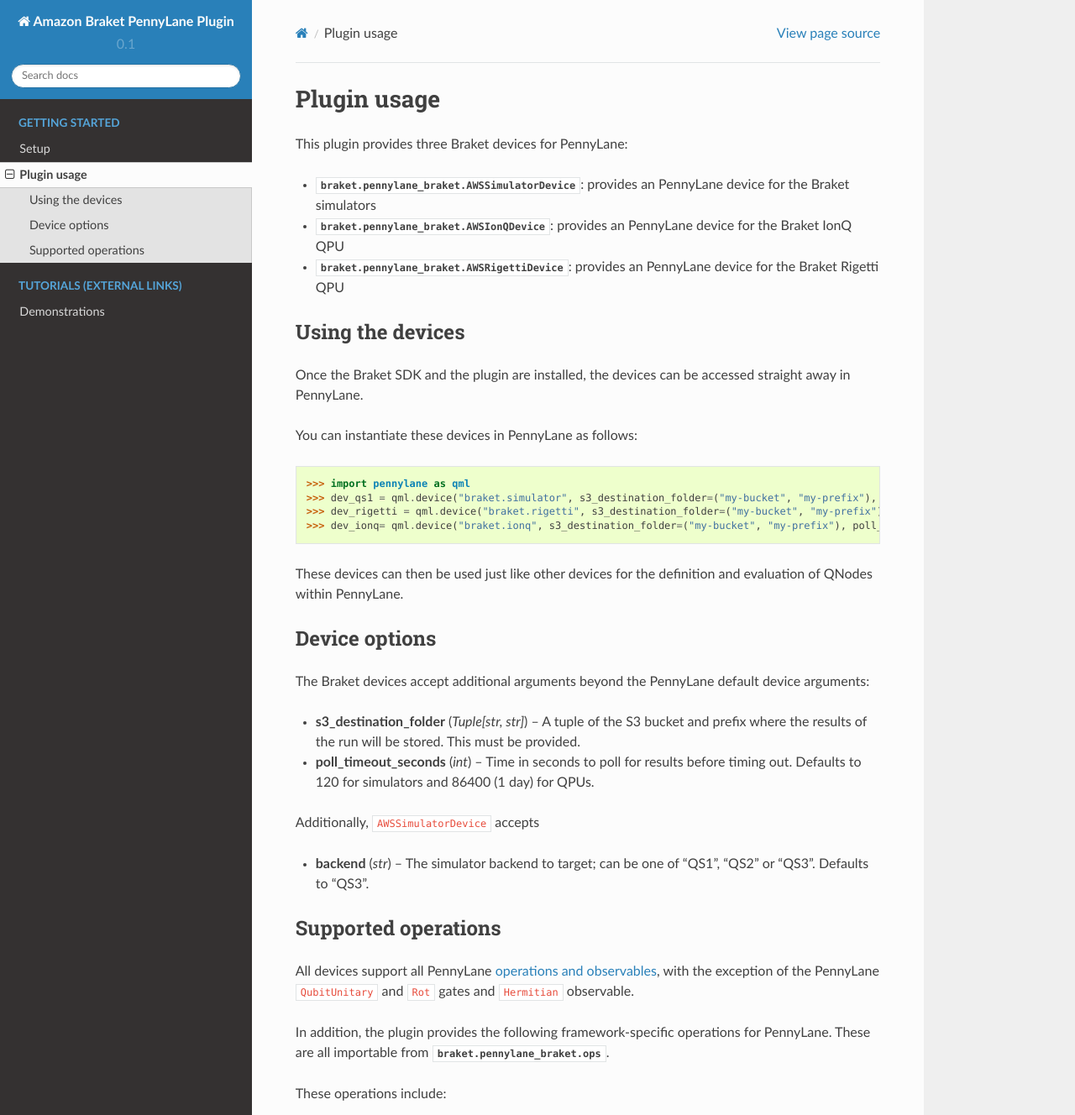
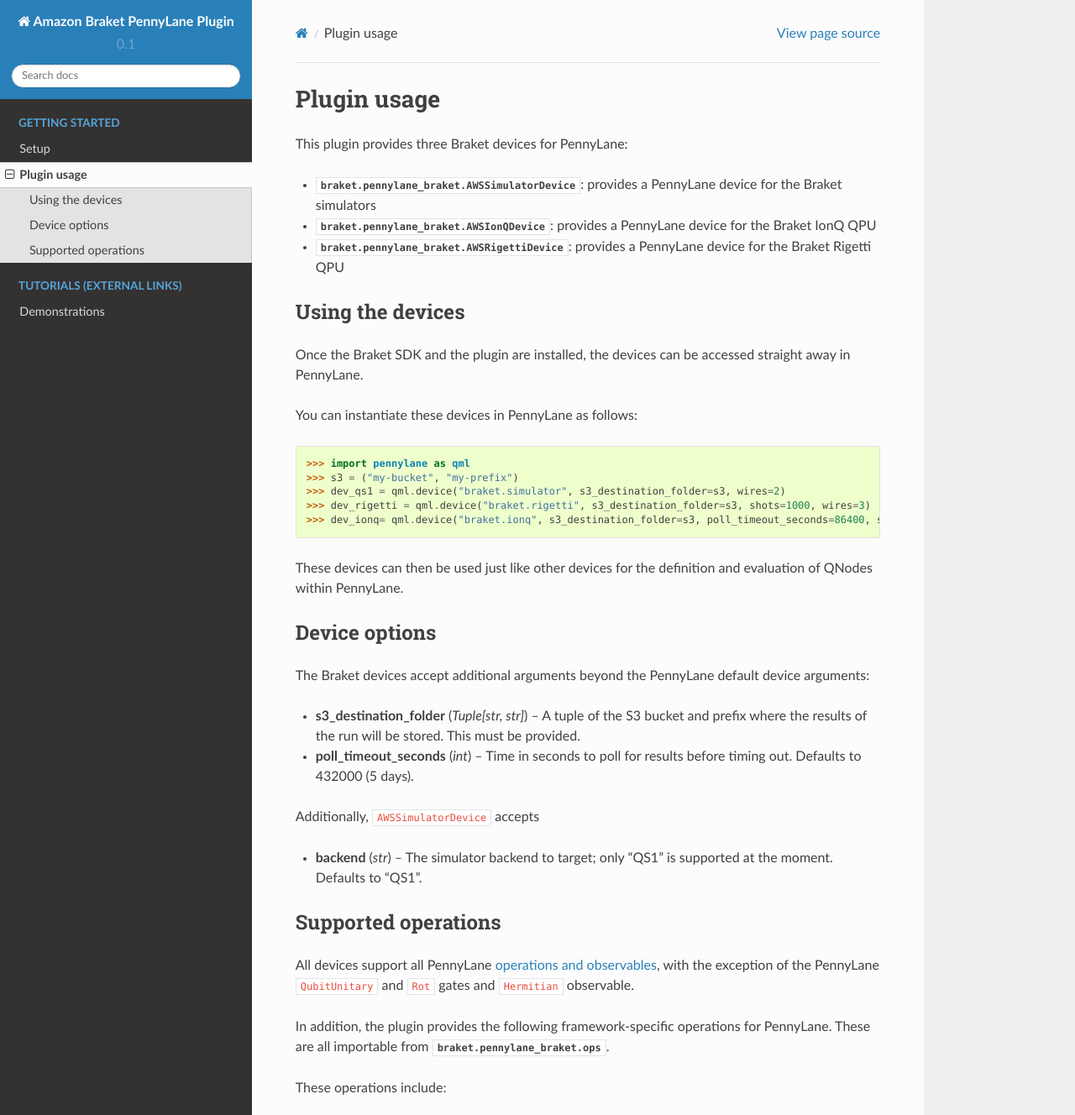
Before and after one commit to amazon-braket/amazon-braket-pennylane-plugin-python, a Sphinx documentation site: the page built from doc/usage.rst, in a window 1280 px wide and 1400 px high, cut to the strip 0-1328 px from the top of the window. Shown: the whole strip at 84% size. Built offline with Sphinx 7.4.7 and the Read the Docs theme 2.0.0, drawn with Linux system fonts in a browser that asks for light colours.

Commit message:
Minor doc corrections

```diff
--- a/doc/code/braket_device.rst
+++ b/doc/code/braket_device.rst
@@ -1,3 +1,3 @@
-.. automodule:: braket.pennylane_braket.braket_device
+.. automodule:: braket.pennylane_plugin.braket_device
    :members:
    :show-inheritance:
--- a/doc/code/ops.rst
+++ b/doc/code/ops.rst
@@ -1,3 +1,3 @@
-.. automodule:: braket.pennylane_braket.ops
+.. automodule:: braket.pennylane_plugin.ops
    :members:
    :show-inheritance:
--- a/doc/installation.rst
+++ b/doc/installation.rst
@@ -59,4 +59,4 @@
 
     $ tox -e docs
 
-The documentation can then be found in the :file:`doc/_build/html/` directory.
+The documentation can then be found in the :file:`build/documentation/html/` directory.
--- a/doc/usage.rst
+++ b/doc/usage.rst
@@ -5,11 +5,11 @@
 
 This plugin provides three Braket devices for PennyLane:
 
-* :class:`braket.pennylane_braket.AWSSimulatorDevice <~AWSSimulatorDevice>`: provides an PennyLane device for the Braket simulators
+* :class:`braket.pennylane_braket.AWSSimulatorDevice <~AWSSimulatorDevice>`: provides a PennyLane device for the Braket simulators
 
-* :class:`braket.pennylane_braket.AWSIonQDevice <~AWSIonQDevice>`: provides an PennyLane device for the Braket IonQ QPU
+* :class:`braket.pennylane_braket.AWSIonQDevice <~AWSIonQDevice>`: provides a PennyLane device for the Braket IonQ QPU
 
-* :class:`braket.pennylane_braket.AWSRigettiDevice <~AWSRigettiDevice>`: provides an PennyLane device for the Braket Rigetti QPU
+* :class:`braket.pennylane_braket.AWSRigettiDevice <~AWSRigettiDevice>`: provides a PennyLane device for the Braket Rigetti QPU
 
 
 Using the devices
@@ -21,9 +21,10 @@
 You can instantiate these devices in PennyLane as follows:
 
 >>> import pennylane as qml
->>> dev_qs1 = qml.device("braket.simulator", s3_destination_folder=("my-bucket", "my-prefix"), backend="QS1", wires=2)
->>> dev_rigetti = qml.device("braket.rigetti", s3_destination_folder=("my-bucket", "my-prefix"), shots=1000, wires=3)
->>> dev_ionq= qml.device("braket.ionq", s3_destination_folder=("my-bucket", "my-prefix"), poll_timeout_seconds=3600, shots=1000, wires=3)
+>>> s3 = ("my-bucket", "my-prefix")
+>>> dev_qs1 = qml.device("braket.simulator", s3_destination_folder=s3, wires=2)
+>>> dev_rigetti = qml.device("braket.rigetti", s3_destination_folder=s3, shots=1000, wires=3)
+>>> dev_ionq= qml.device("braket.ionq", s3_destination_folder=s3, poll_timeout_seconds=86400, shots=1000, wires=3)
 
 These devices can then be used just like other devices for the definition and evaluation of QNodes within PennyLane.
 
@@ -35,11 +36,11 @@
 
 * **s3_destination_folder** (*Tuple[str, str]*) -- A tuple of the S3 bucket and prefix where the results of the run will be stored. This must be provided.
 
-* **poll_timeout_seconds** (*int*) -- Time in seconds to poll for results before timing out. Defaults to 120 for simulators and 86400 (1 day) for QPUs.
+* **poll_timeout_seconds** (*int*) -- Time in seconds to poll for results before timing out. Defaults to 432000 (5 days).
 
 Additionally, ``AWSSimulatorDevice`` accepts
 
-* **backend** (*str*) -- The simulator backend to target; can be one of "QS1", "QS2" or "QS3". Defaults to "QS3".
+* **backend** (*str*) -- The simulator backend to target; only "QS1" is supported at the moment. Defaults to "QS1".
 
 Supported operations
 ====================
```
Also changed, not shown: README.md (+6 -4 lines).
